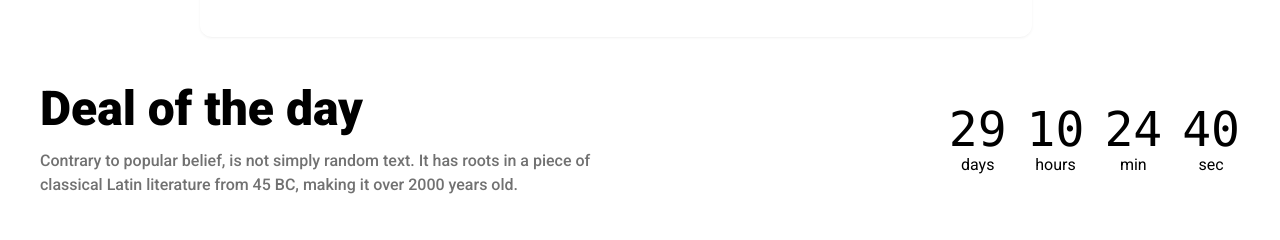
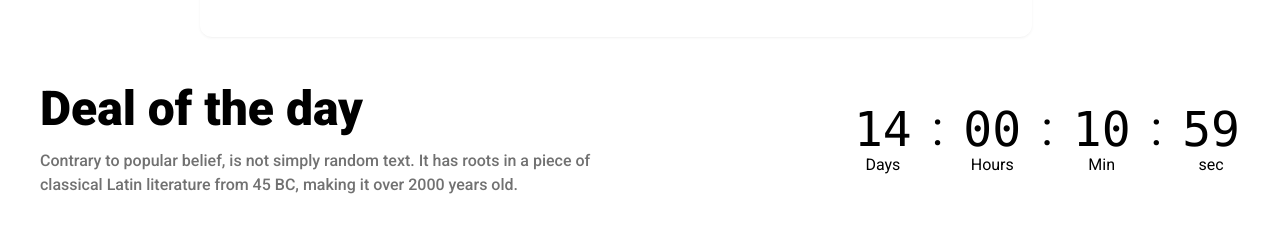
Before and after one commit to arifu00/fruit-brust-assignment, a plain HTML site: page index.html in a window 1280 px wide. Shown: the part 854-1094 px from the top of the page. Drawn offline with nearby package versions, Linux system fonts and the light colour scheme.

Commit message:
update Deal section

```diff
--- a/index.html
+++ b/index.html
@@ -98,7 +98,7 @@
                             <h1 class="mb-5 text-2xl md:tex4xl lg:text-6xl font-extrabold">Exotic tastes at your
                                 <br>doorstep
                             </h1>
-                            <p class="mb-5 font-medium text-sm md:text-lg">We supply highly quality organic products</p>
+                            <p class="mb-5 lg:font-medium text-sm md:text-lg">We supply highly quality organic products</p>
                             <button class="btn bg-error border-transparent rounded-lg font-bold text-lg text-white">Shop
                                 Now</button>
                         </div>
@@ -216,26 +216,31 @@
                     <div class="flex justify-end">
                         <div class="grid grid-flow-col gap-5 text-center auto-cols-max">
                             <div class="flex flex-col">
-                                <span class="countdown font-mono text-5xl">
-                                    <span style="--value:29;"></span>
+                                <span class="countdown font-mono text-3xl font-bold lg:font-thin lg:text-5xl">
+                                    <span style="--value:14;"></span>
                                 </span>
-                                days
+                                Days
                             </div>
+                            <div class="text-3xl font-bold lg:font-thin lg:text-5xl">:</div>
+
                             <div class="flex flex-col">
-                                <span class="countdown font-mono text-5xl">
+                                <span class="countdown font-mono text-3xl font-bold lg:font-thin lg:text-5xl">
+                                    <span style="--value:00;"></span>
+                                </span>
+                                Hours
+                            </div>
+                            <div class="text-3xl font-bold lg:font-thin lg:text-5xl">:</div>
+
+                            <div class="flex flex-col">
+                                <span class="countdown font-mono text-3xl font-bold lg:font-thin lg:text-5xl">
                                     <span style="--value:10;"></span>
                                 </span>
-                                hours
+                                Min
                             </div>
+                            <div class="text-3xl font-bold lg:font-thin lg:text-5xl">:</div>
                             <div class="flex flex-col">
-                                <span class="countdown font-mono text-5xl">
-                                    <span style="--value:24;"></span>
-                                </span>
-                                min
-                            </div>
-                            <div class="flex flex-col">
-                                <span class="countdown font-mono text-5xl">
-                                    <span style="--value:40;"></span>
+                                <span class="countdown font-mono text-3xl font-bold lg:font-thin lg:text-5xl">
+                                    <span style="--value:59;"></span>
                                 </span>
                                 sec
                             </div>
```
